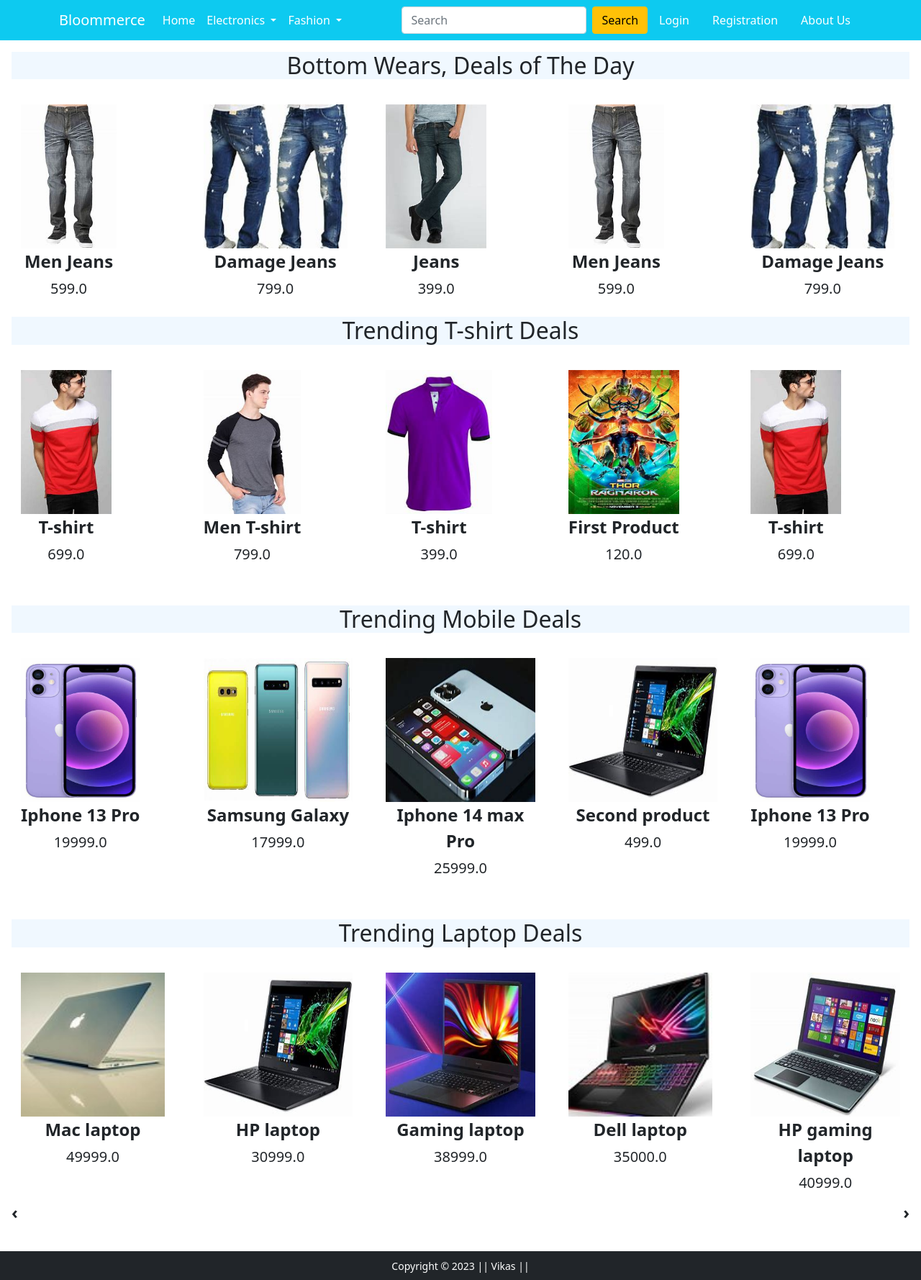
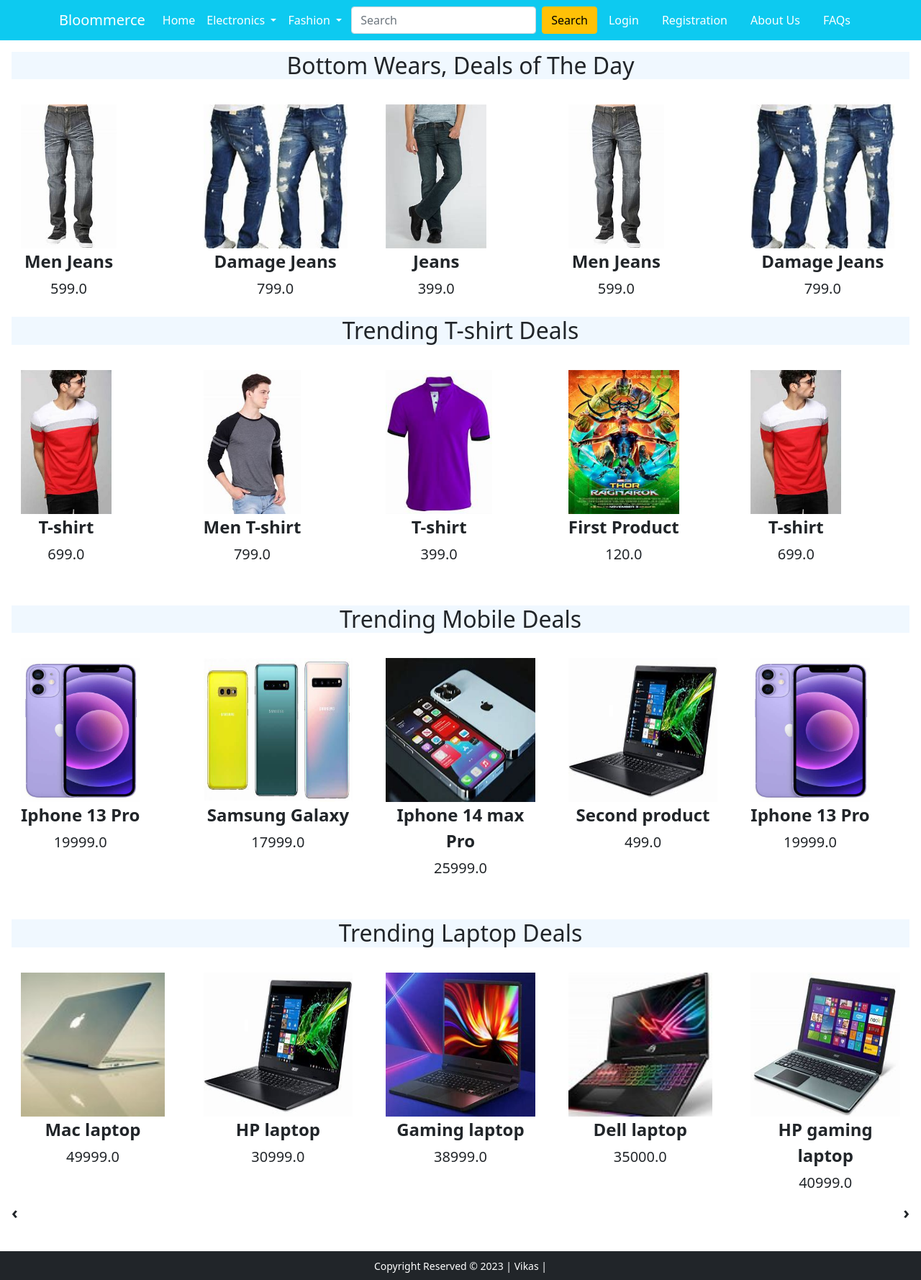
Before and after one commit to vikascod/Ecommerce-Project-Django, a Django app: page / in a window 1280 px wide. Shown: the whole page at 72% size. Run offline with Django 4.2, Linux system fonts and the light colour scheme; data comes from the database, SQL or seed files in the repository; both versions use the stored data as it was after the commit; some libraries are stand-ins or nearby versions.

Commit message:
added FAQs

```diff
--- a/app/admin.py
+++ b/app/admin.py
@@ -1,5 +1,5 @@
 from django.contrib import admin
-from app.models import Cart, Customer, Product, OrderPlaced
+from app.models import Cart, Customer, Product, OrderPlaced, FreqenltyAskQuestion
 from django.utils.html import format_html
 from django.urls import reverse
 
@@ -29,3 +29,5 @@
     def product_info(self, obj):
         link = reverse("admin:app_product_change", args=[obj.product.pk])
         return format_html('<a href="{}">{}</a>', link, obj.product.title)
+
+admin.site.register(FreqenltyAskQuestion)
--- a/app/models.py
+++ b/app/models.py
@@ -79,3 +79,14 @@
     body = models.TextField()
     author = models.ForeignKey(User, on_delete=models.CASCADE)
     created_on = models.DateTimeField(auto_now_add=True)
+
+
+
+class FreqenltyAskQuestion(models.Model):
+    question = models.CharField(max_length=200)
+    answer = models.TextField(blank=True, null=True)
+    created_on = models.DateTimeField(auto_now_add=True)
+
+
+    def __str__(self):
+        return self.question[:30]
--- a/app/templates/app/base.html
+++ b/app/templates/app/base.html
@@ -89,6 +89,9 @@
             <li class="nav-item mx-2">
               <a href="{% url 'about' %}" class="nav-link text-white">About Us</a>
             </li>
+            <li class="nav-item mx-2">
+              <a href="{% url 'faqs' %}" class="nav-link text-white">FAQs</a>
+            </li>
           </ul>
          </div>
        </div>
@@ -109,8 +112,7 @@
 
 
     <footer class="container-fluid bg-dark text-center p-2 mt-5">
-        <small class="text-white">Copyright &copy; 2023 || Vikas || </small>
-        {% comment %} <img src="{% static 'app/images/payment.png' %}" alt="" srcset="" class="img-fluid" height="2px"> {% endcomment %}
+        <small class="text-white">Copyright Reserved &copy; 2023 | Vikas | </small>
     </footer>
 
     <script src="https://code.jquery.com/jquery-3.5.1.min.js" integrity="sha256-9/aliU8dGd2tb6OSsuzixeV4y/faTqgFtohetphbbj0=" crossorigin="anonymous"></script>
--- a/app/urls.py
+++ b/app/urls.py
@@ -70,4 +70,5 @@
     path('add-product/', ProductAddView.as_view(), name='add_product'),
     path('update-product/<int:pk>/', updateProduct, name='update_product'),
     path('delete-product/<int:pk>/', deleteProduct, name='delete_product'),
+    path('question/', views.frequenty_ask_question, name='faqs')
 ]
--- a/app/views.py
+++ b/app/views.py
@@ -1,5 +1,5 @@
 from django.shortcuts import render, redirect
-from app.models import Product, Cart, Customer, OrderPlaced, Comment
+from app.models import Product, Cart, Customer, OrderPlaced, Comment, FreqenltyAskQuestion
 from django.views.generic import View
 from app.forms import CustomerRegistrationForm, LoginForm, CustomerProfileForm, CommentForm, ProductForm, UpdateProductForm
 from django.contrib import messages
@@ -452,3 +452,16 @@
         'total_item':total_item
     }
     return render(request, 'app/about.html', context)
+
+
+
+def frequenty_ask_question(request):
+    if request.method == "POST":
+        question = request.POST.get('question')
+        new_question = FreqenltyAskQuestion.objects.create(question=question)
+        new_question.save()
+        messages.success(request, "Question added")
+        return redirect('faqs')
+    all_faqs = FreqenltyAskQuestion.objects.all()
+    context = {'all_faqs':all_faqs}
+    return render(request, 'app/faqs.html', context)
```
Also changed, not shown: app/templates/app/faqs.html (added, +34 -0 lines), app/forms.py (line endings or trailing spaces), db.sqlite3.
